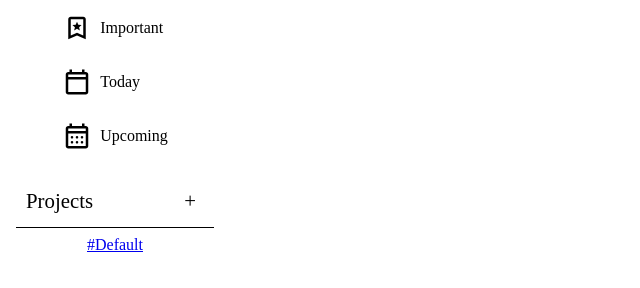
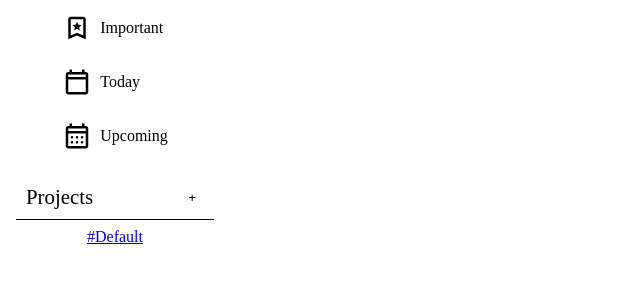
Before and after one commit to HugoTurtle/todo-list, a website built with webpack: page src/template.html in a window 1280 px wide. Shown: the part 126-414 px from the top of the page, without its empty margins (0-640 px from the left). Built offline with nearby package versions, Linux system fonts and the light colour scheme.

Commit message:
Add a button reset

```diff
--- a/src/styles.css
+++ b/src/styles.css
@@ -67,7 +67,6 @@ nav .user-projects .project-header {
     font-size: 1.3rem;
 }
 nav .user-projects .project-header .add-project {
-    all: unset;
     cursor: pointer;
     padding: 4px 8px;
     border-radius: 5px;
@@ -79,3 +78,8 @@ main {
     width: 30px;
     height: auto;
 }
+button {
+    background: none;
+    border: none;
+    cursor: pointer;
+}
```
